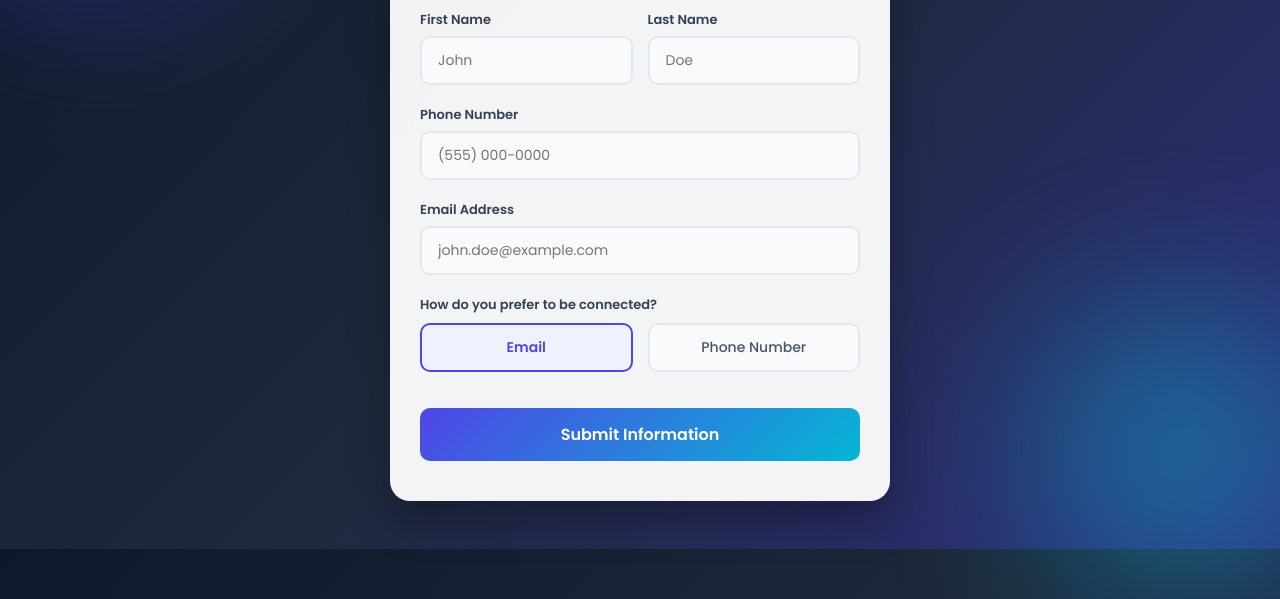
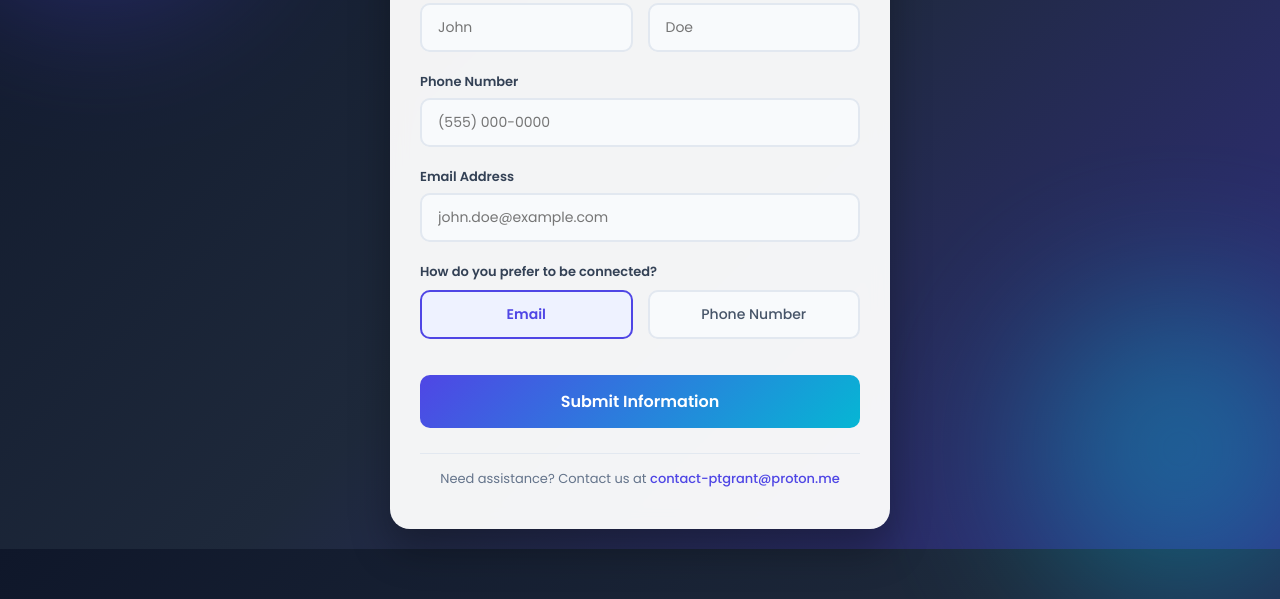
Before and after one commit to contact-ptgrant/contact-application-form, a website: page public/index.html in a window 1280 px wide. Shown: the part 251-850 px from the top of the page. Drawn offline with Linux system fonts and the light colour scheme.

Commit message:
Add footer contact section to index.html
Added a footer contact section with email link and styles.

```diff
--- a/public/index.html
+++ b/public/index.html
@@ -61,7 +61,7 @@
 
         .header {
             text-align: center;
-            margin-bottom: 30px;
+            margin-bottom: 25px;
         }
 
         .logo-container {
@@ -244,6 +244,25 @@
             font-size: 16px;
         }
 
+        .footer-contact {
+            text-align: center;
+            margin-top: 25px;
+            font-size: 13px;
+            color: #64748b;
+            border-top: 1px solid #e2e8f0;
+            padding-top: 15px;
+        }
+
+        .footer-contact a {
+            color: #4f46e5;
+            text-decoration: none;
+            font-weight: 500;
+        }
+
+        .footer-contact a:hover {
+            text-decoration: underline;
+        }
+
         @keyframes fadeIn {
             from { opacity: 0; transform: translateY(10px); }
             to { opacity: 1; transform: translateY(0); }
@@ -313,6 +332,10 @@
                 </div>
             </div>
         </div>
+
+        <div class="footer-contact">
+            Need assistance? Contact us at <a href="mailto:contact-ptgrant@proton.me">contact-ptgrant@proton.me</a>
+        </div>
     </div>
 
     <script>
```
